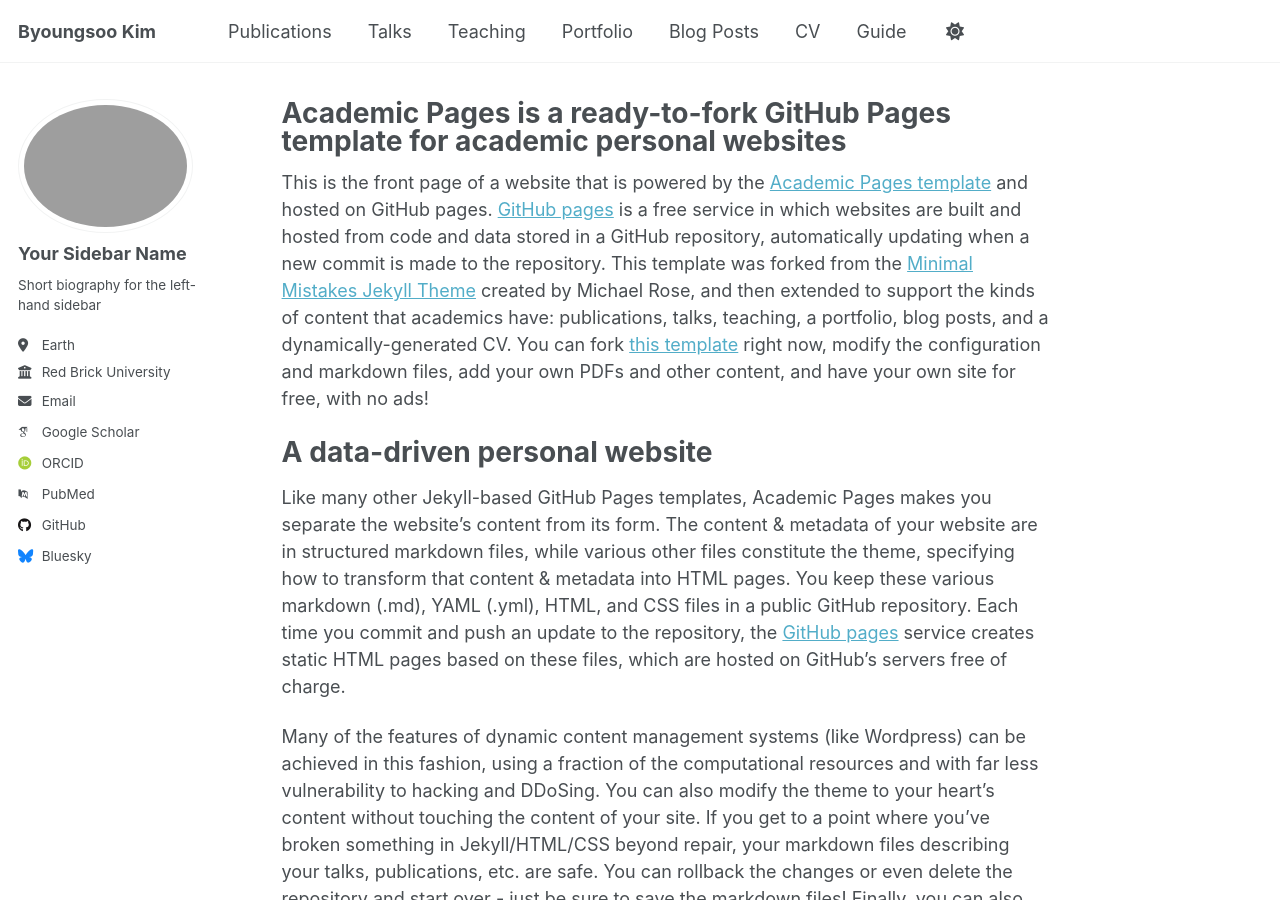
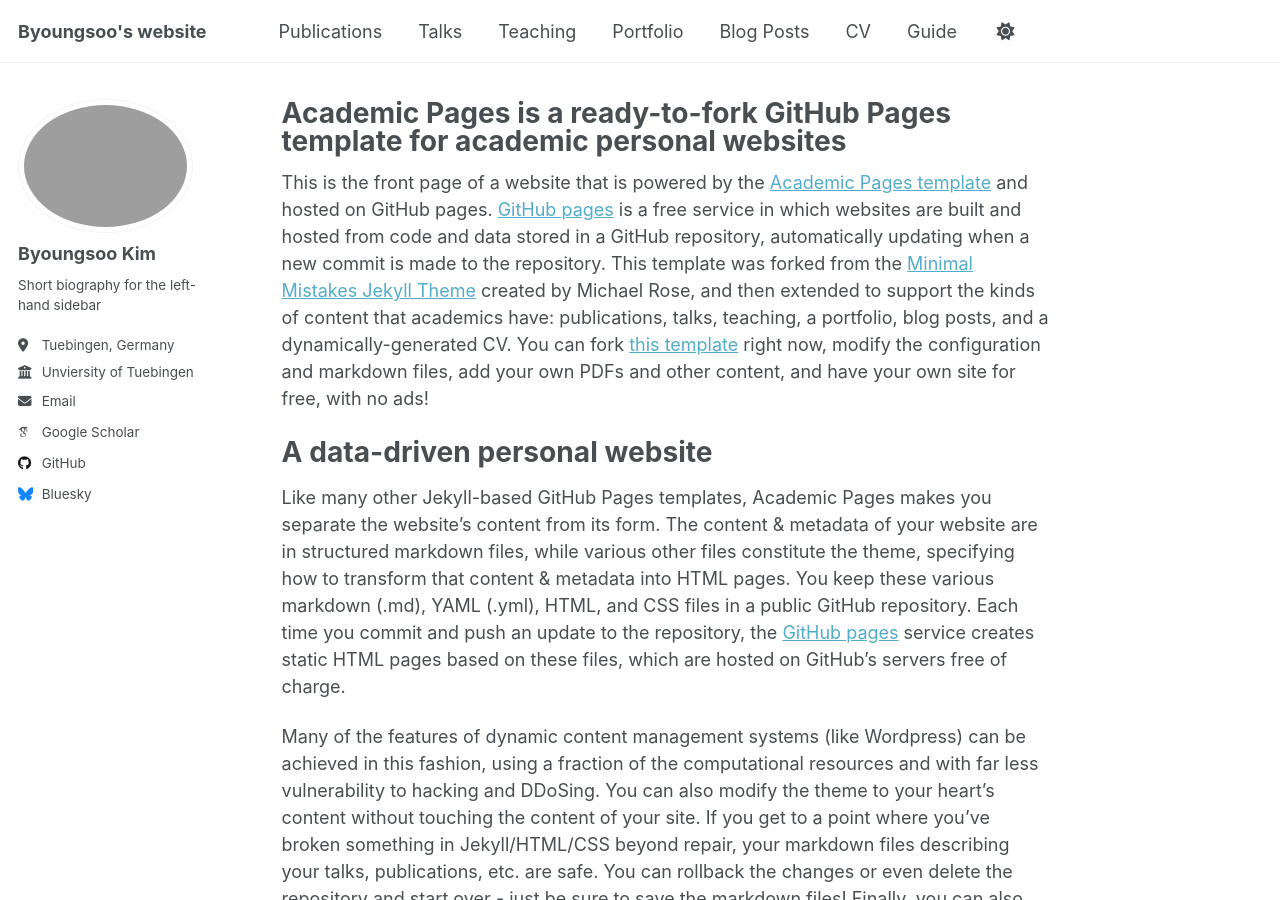
Before and after one commit to byoungsoo-kim/byoungsoo-kim.github.io, a Jekyll site: the page built from _pages/about.md, in a window 1280 px wide and 900 px high. Built offline with Jekyll 4.4.1, drawn with Linux system fonts in a browser that asks for light colours; some web fonts are replaced.

Commit message:
Update _config.yml
updating basic infos

```diff
--- a/_config.yml
+++ b/_config.yml
@@ -9,7 +9,7 @@
 # Basic Site Settings
 locale                   : "en-US"
 site_theme               : "default"
-title                    : "Byoungsoo Kim"
+title                    : "Byoungsoo's website"
 title_separator          : "-"
 name                     : &name "Byoungsoo Kim"
 description              : &description "personal description"
@@ -23,21 +23,21 @@ repository               : "academicpages/academicpages.github.io"
 author:
   # Biographic information
   avatar           : "profile.png"
-  name             : "Your Sidebar Name"
+  name             : "Byoungsoo Kim"
   pronouns         : # example: "she/her"
   bio              : "Short biography for the left-hand sidebar"
-  location         : "Earth"
-  employer         : "Red Brick University"
+  location         : "Tuebingen, Germany"
+  employer         : "Unviersity of Tuebingen"
   uri              : # URL
-  email            : "none@example.org"
+  email            : "byoungsoo.kim@student.uni-tuebingen.de"
 
   # Academic websites
   arxiv            : # URL - Update with the correct link to your profile
-  googlescholar    : "https://scholar.google.com/citations?user=PS_CX0AAAAAJ"
+  googlescholar    : "https://scholar.google.com/citations?user=LAIQSYwAAAAJ&hl=en"
   impactstory      : # URL
-  orcid            : "http://orcid.org/yourorcidurl"
+  orcid            : # URL
   semantic         : # URL
-  pubmed           : "https://www.ncbi.nlm.nih.gov/pubmed/?term=john+snow"
+  pubmed           : # URL
   researchgate     : # URL
   scopus           : # URL
 
@@ -45,12 +45,12 @@ author:
   bitbucket        : # Username - Update with your username on the site
   codepen          : # Username
   dribbble         : # Username
-  github           : "academicpages"
+  github           : "byoungsoo-kim"
   kaggle           : # Username
   stackoverflow    : # User number or user number and name (i.e., use "1" or "1/jeff-atwood")
 
   # Social media
-  bluesky          : "bsky.app" # Replace this with you Bluesky username
+  bluesky          : "@byoungsookim.bsky.social" # Replace this with you Bluesky username
   facebook         : # Username
   flickr           : # Username
   foursquare       : # Username
```
